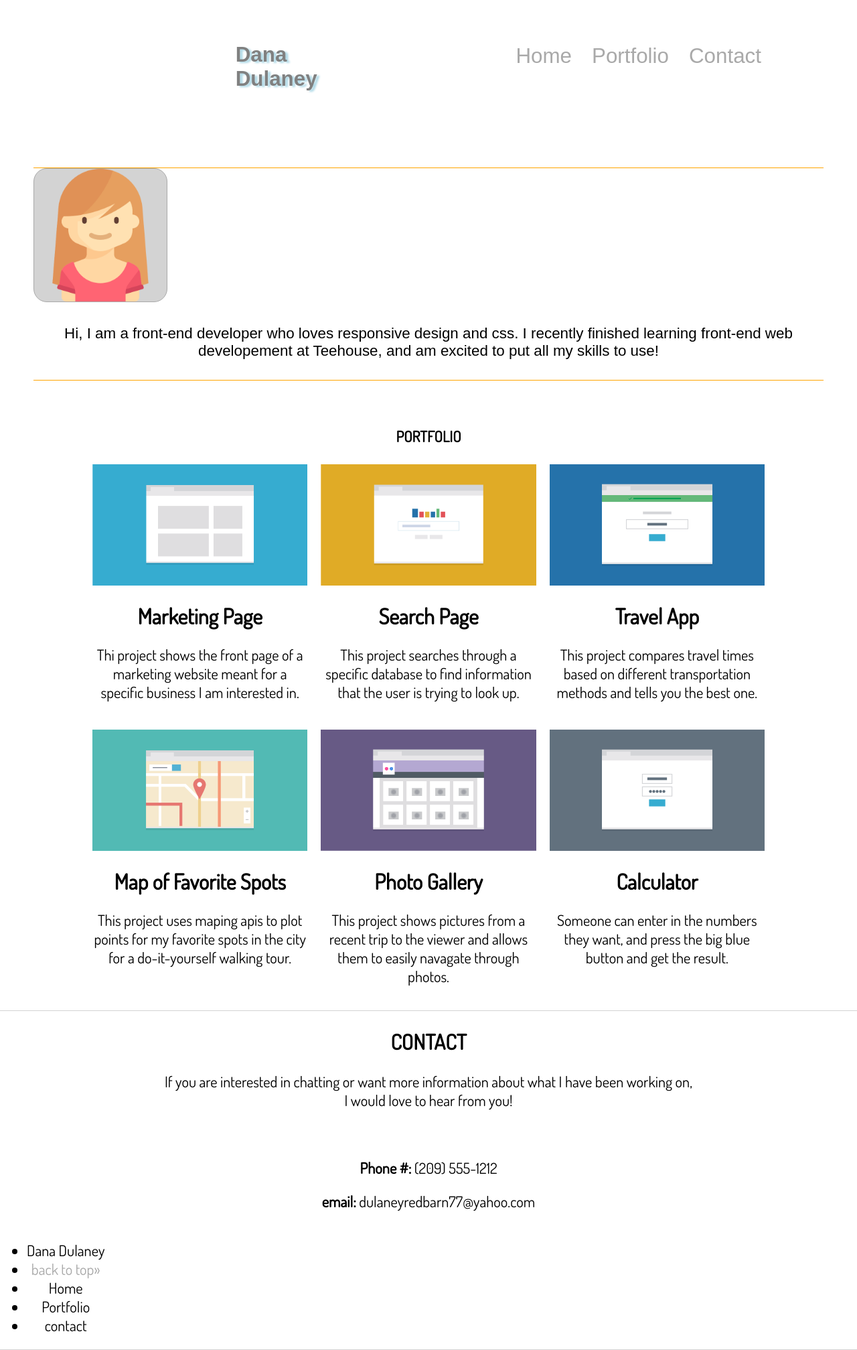
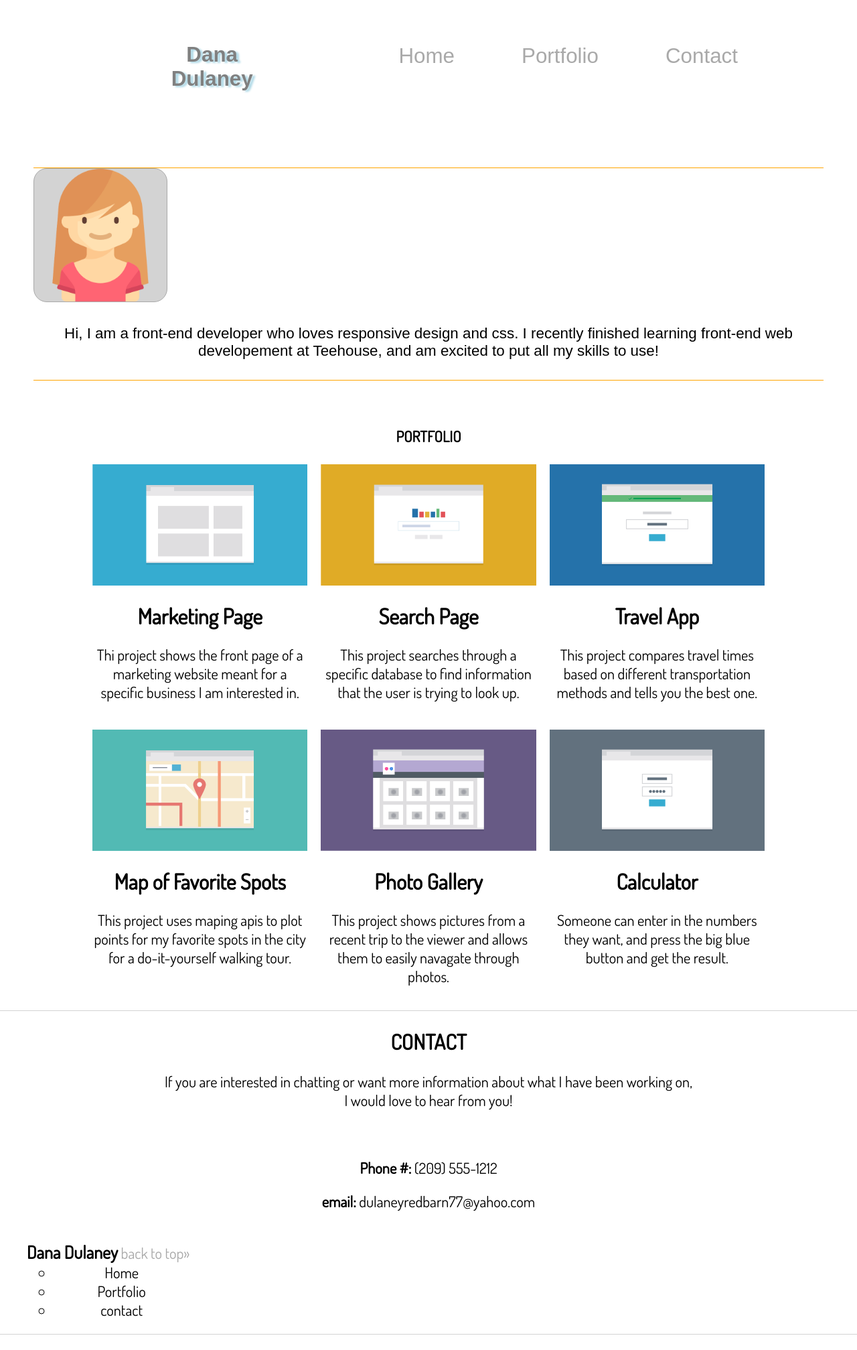
Before and after one commit to ddulaney77/project-2, a plain HTML site: page index.html in a window 1280 px wide. Shown: the whole page at 67% size. After the commit the page ends 1992 px from the top, so only its background shows below. Drawn offline with Linux system fonts and the light colour scheme; a web font is replaced by a local one.

Commit message:
trying to change bottom contact

```diff
--- a/css/styles.css
+++ b/css/styles.css
@@ -29,17 +29,23 @@ font-size: 1.2em;
   font-family: "Rancho",sans-serif;
   text-shadow: 4px 2px 3px lightblue;
   color: grey;
+  text-align: center;
+}
+.name a {
+  text-align: center;
 }
 
-.name a, .main-nav a {
-  align-items: center;
+ .main-nav a {
+  text-align: center;
   display: block;
-  padding: 10px 15px;
+  padding:20px;
+  margin:30px;
 }
 
 .main-nav li{
   display:block;
   list-style: none;
+  text-align: center;
 }
 .main-nav a:hover {
   color: lightgrey;
@@ -63,7 +69,6 @@ font-size: 1.2em;
   background-color: lightgrey;
   border: 1px solid darkgrey;
   border-radius: 10%;
-  align-self: center;
 }
 
 .profile p {
@@ -107,14 +112,22 @@ h2 {
 span {
   font-weight: bold;
 }
-
+.bottom-contact {
+  display: flex;
+  flex-direction: row;
+}
 li .bottom-contact   {
   list-style: none;
-  display: none;
+
 }
 a .bottom-contact  {
   list-style: none;
   text-decoration: none;
+}
+li .end {
+  display:none;
+  list-style: none;
+
 }
 /* media queries  */
 
@@ -161,13 +174,13 @@ a li {
 }
 
 .profile  {
+  display: inline;
   border-top: 1px solid orange;
   border-bottom: 1px solid orange;
   flex: 1;
 }
 
 .profile p {
-  order: -1;
   text-align: center;
   font-family: "Rancho", sans-serif;
   flex: 1 300px;
@@ -187,12 +200,17 @@ a li {
   margin: 10px;
 }
 
-.bottom-contact, .bottom {
+.bottom-contact {
   display: flex;
   flex-direction: row;
   justify-content: space-between;
 }
-
+a .end {
+  display: none;
+}
+h3 {
+  display: inline;
+}
 
 @media (min-width: 1024px) {
 .main-header {
@@ -232,3 +250,11 @@ a li {
   flex: 1 250px;
   margin:10px;
 }
+
+a .end {
+  display: none;
+}
+li .end {
+  display:row;
+  justify-content: space-between;
+}
--- a/index.html
+++ b/index.html
@@ -64,13 +64,14 @@
         <p><span>email:</span> dulaneyredbarn77@yahoo.com</p>
 </div>
   <div class ="bottom-contact">
-    <ul class="botom">
-      <li>Dana Dulaney</li>
-      <li><a href="stop">back to top&raquo;</a></li>
-      <li>Home</li>
-      <li>Portfolio</li>
-      <li>contact</li>
-</ul>
+    <ul class="end">
+      <h3>Dana Dulaney</h3>
+      <a href="stop">back to top&raquo;</a>
+          <ul class="end">
+            <li>Home</li>
+            <li>Portfolio</li>
+            <li>contact</li>
+          </ul>
 </div>
   </footer>
   </body>
```
